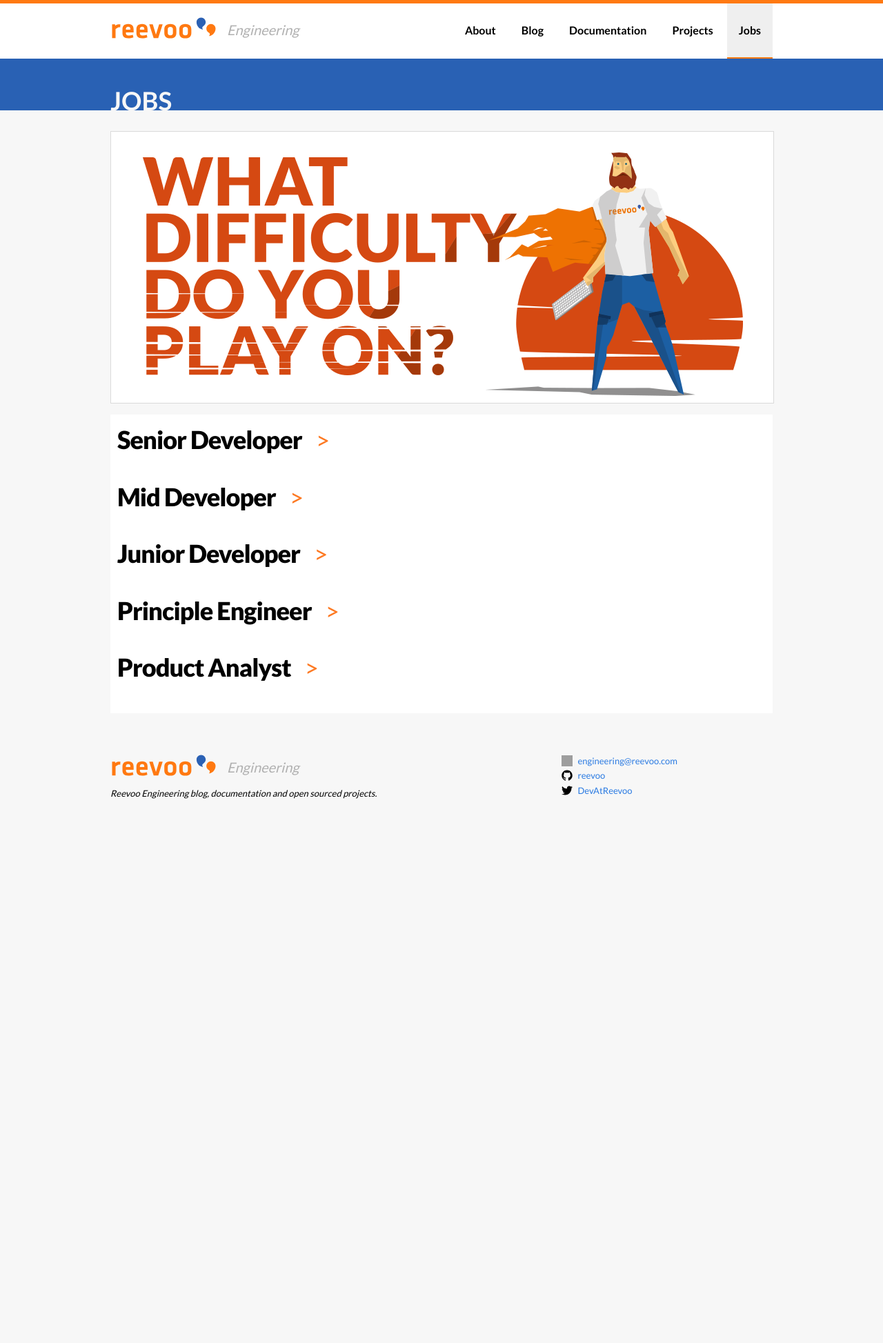
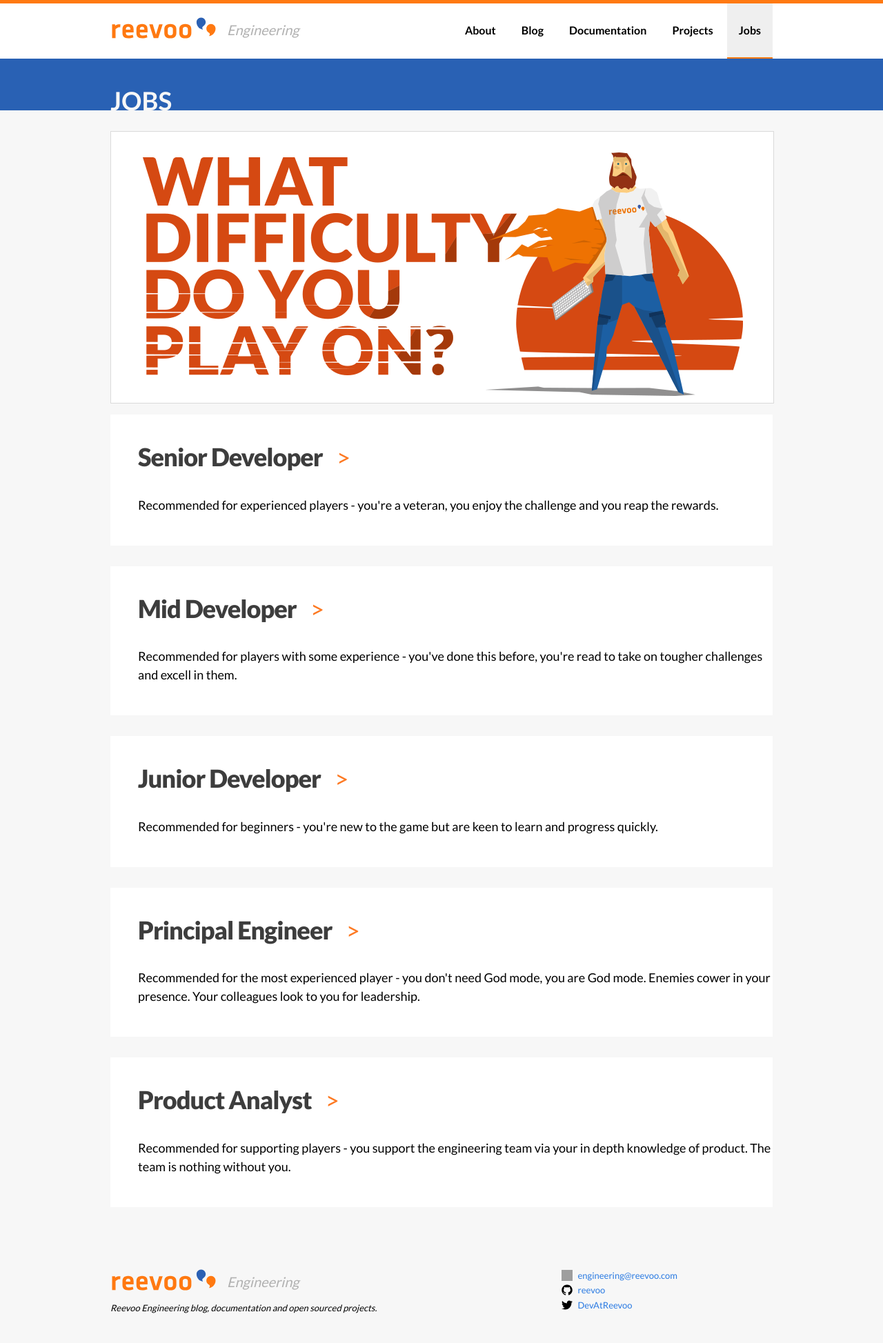
Before and after one commit to reevoo/reevoo.github.io, a Jekyll site: the page built from jobs.html, in a window 1280 px wide. Shown: the whole page at 69% size. Built offline with Jekyll 4.4.1, drawn with Linux system fonts in a browser that asks for light colours; before the commit the page ends 1201 px from its top, so only the background shows below that; grey boxes are pictures that could not be loaded.

Commit message:
Jobs page styling, etc.

```diff
--- a/_data/jobs.yml
+++ b/_data/jobs.yml
@@ -1,10 +1,15 @@
 - title: Senior Developer
   id: senior-dev
+  summary: Recommended for experienced players - you're a veteran, you enjoy the challenge and you reap the rewards.
 - title: Mid Developer
   id: mid-dev
+  summary: Recommended for players with some experience - you've done this before, you're read to take on tougher challenges and excell in them.
 - title: Junior Developer
   id: junior-dev
-- title: Principle Engineer
-  id: princinple-engineer
+  summary: Recommended for beginners - you're new to the game but are keen to learn and progress quickly.
+- title: Principal Engineer
+  id: princinpal-engineer
+  summary: Recommended for the most experienced player - you don't need God mode, you are God mode. Enemies cower in your presence. Your colleagues look to you for leadership.
 - title: Product Analyst
   id: product-analyst
+  summary: Recommended for supporting players - you support the engineering team via your in depth knowledge of product. The team is nothing without you.
--- a/css/main.css
+++ b/css/main.css
@@ -258,7 +258,6 @@
   background-color: white;
   margin-bottom: 30px;
   font-size: 20px;
-  font-weight: 600;
 }
 
 /* Home page styles */
@@ -418,12 +417,6 @@
 
 .blog-item .post-content{
     margin: 30px 0 15px 0;
-}
-
-.arrow-list {
-  font-size: 18px;
-  background-color: white;
-  padding: 10px;
 }
 
 .arrow-list .post-content > * {
--- a/jobs.html
+++ b/jobs.html
@@ -1,9 +1,11 @@
 ---
-layout: default
+layout: home
 title: Jobs
 navId: jobs
 ---
 
+<div class="blog-summary">
+  <div class="tile-container">
     <img id="jobs-page-banner" src="/images/jobs_page_banner.png" alt="banner">
 
     <div class="arrow-list">
@@ -13,7 +15,16 @@
           <ul class="posts">
             {% for job in site.data.jobs %}
             <li class="arrow-list-item">
+              <div class="post">
+                <header class="post-header">
                   <a class="post-link" href="/jobs/{{ job.id }}">{{ job.title }}</a><span class="arrow">></span>
+                </header>
+
+                <article class="post-content">
+                  {{ job.summary }}
+                </article>
+              </div>
+
             </li>
             {% endfor %}
           </ul>
@@ -21,3 +32,5 @@
       </article>
 
     </div>
+  </div>
+</div>
--- a/projects.html
+++ b/projects.html
@@ -7,10 +7,10 @@
   <div class="tile-container">
     <div class="home">
       <div class="summary-blurb">
-        <p>We have always been a big fan of open source and will be open sourcing a lot more of our code in the near
+        <p>We have always been big fans of open source and will be open sourcing a lot more of our code in the near
           future.</p>
 
-        <p>All our public projects can be seen at <a href="https://github.com/reevoo">https://github.com/reevoo</a> but
+        <p>All of our public projects can be seen at <a href="https://github.com/reevoo">https://github.com/reevoo</a> but
           our main projects are:</p>
       </div>
       <ul class="posts">
```
Also changed, not shown: jobs/princinpal-engineer.markdown (added, +8 -0 lines), jobs/princinple-engineer.markdown (deleted, +0 -8 lines). Lines whose indentation alone changed are shown as unchanged.
